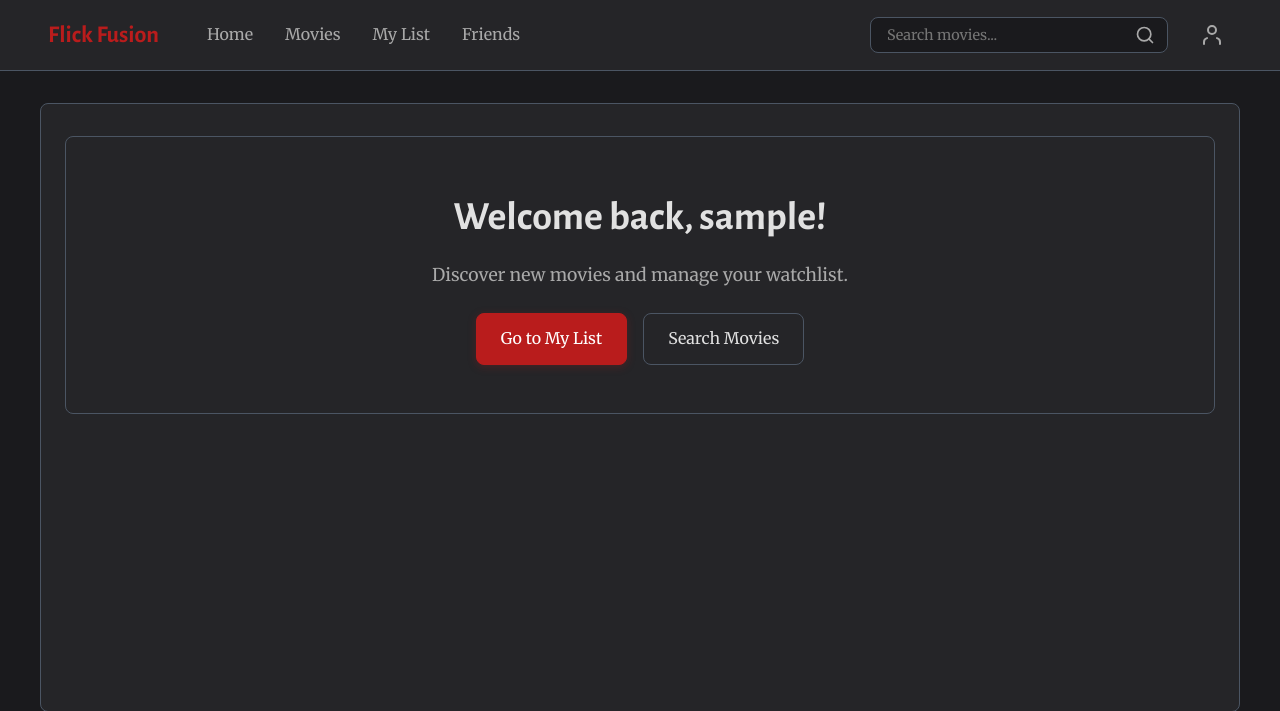
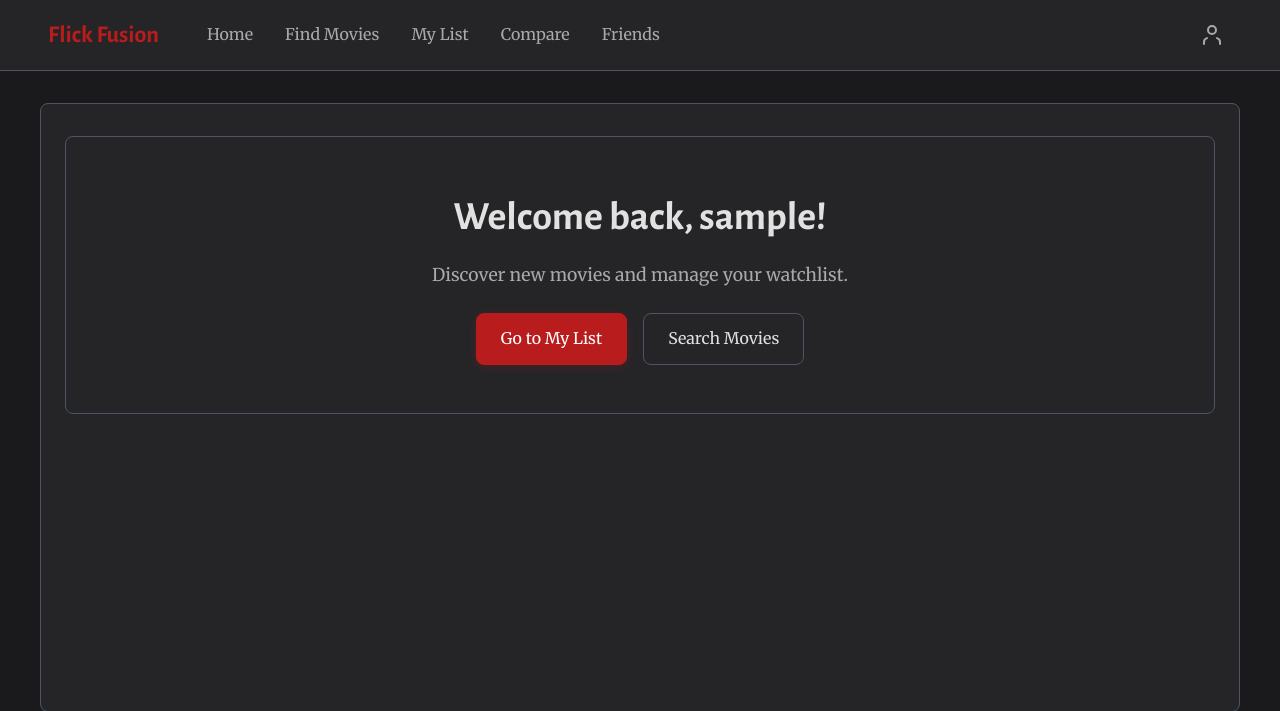
Before and after one commit to diegocardona11/Flick-Fusion-, a PHP site: page /index.php in a window 1280 px wide. Shown: the top 711 px of the page. Run offline with PHP 8.4, Linux system fonts and the light colour scheme; the visitor is signed in with stand-in values (Sample User, id 1).

Commit message:
Refine navigation links and navbar overall.

```diff
--- a/public/partials/header.php
+++ b/public/partials/header.php
@@ -29,21 +29,23 @@ if (session_status() === PHP_SESSION_NONE) session_start();
     <nav class="main-nav">
           <?php if (!empty($_SESSION['user_id'])): ?>
               <a href="index.php">Home</a>
-              <a href="movies.php">Movies</a>
+              <a href="movies.php">Find Movies</a>
               <a href="mylist.php">My List</a>
+              <a href="compare.php">Compare</a>
               <a href="friends.php">Friends</a>
           <?php endif; ?>
     </nav>
 
     <div class="header-actions">
-      <!-- Search Bar -->
+      <!-- Search Bar (commented out because the header seems to cluttered right now) -->
+      <!--
       <form action="movies.php" method="get" class="header-search">
-          <input type="text" name="q" placeholder="Search movies..." class="search-input">
-          <button type="submit" class="search-button">
-              <!-- Search Icon SVG -->
-              <svg xmlns="http://www.w3.org/2000/svg" width="20" height="20" viewBox="0 0 24 24" fill="none" stroke="currentColor" stroke-width="2" stroke-linecap="round" stroke-linejoin="round"><circle cx="11" cy="11" r="8"></circle><line x1="21" y1="21" x2="16.65" y2="16.65"></line></svg>
-          </button>
+        <input type="text" name="q" placeholder="Search movies..." class="search-input">
+        <button type="submit" class="search-button">
+          <svg xmlns="http://www.w3.org/2000/svg" width="20" height="20" viewBox="0 0 24 24" fill="none" stroke="currentColor" stroke-width="2" stroke-linecap="round" stroke-linejoin="round"><circle cx="11" cy="11" r="8"></circle><line x1="21" y1="21" x2="16.65" y2="16.65"></line></svg>
+        </button>
       </form>
+      -->
 
       <!-- User Auth Section -->
       <div class="user-auth">
```
